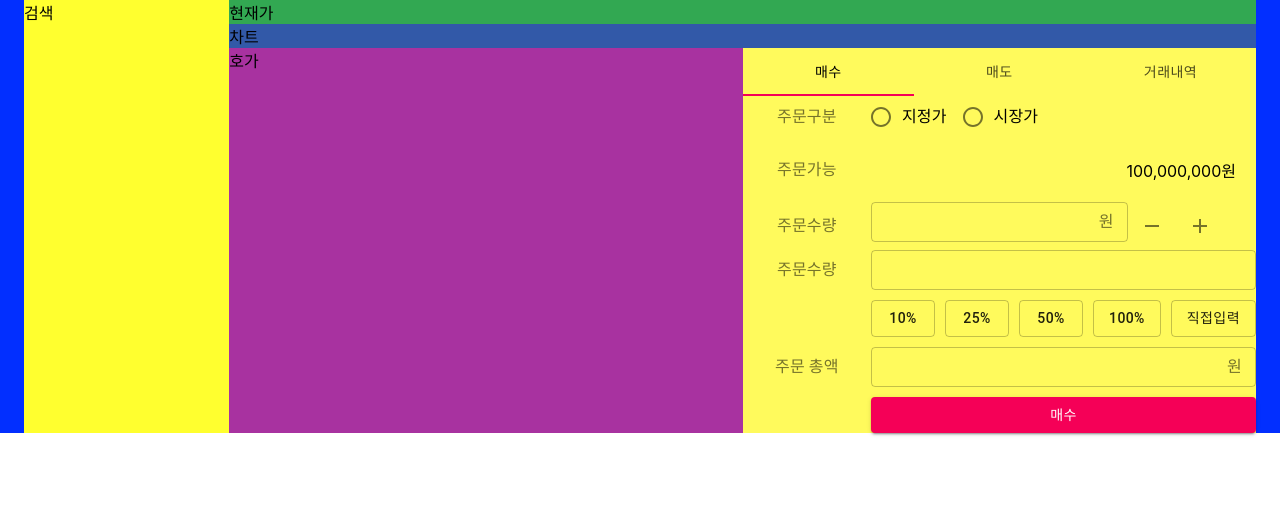
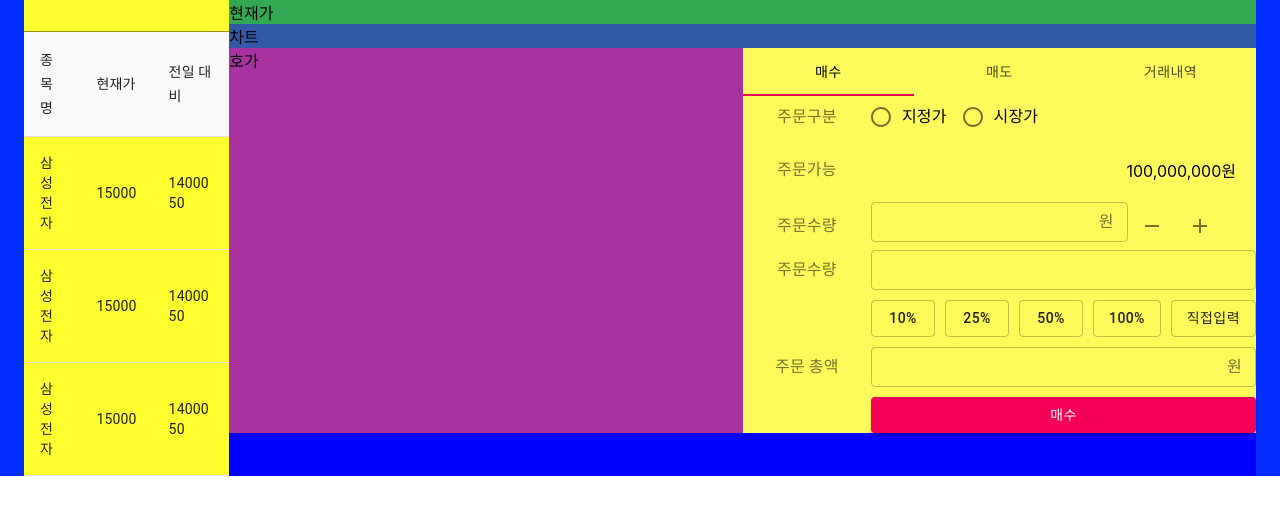
Before and after one commit to tnsgud9/hts, a React (Create React App) app: page / in a window 1280 px wide. Shown: the top 514 px of the page. Built offline with nearby package versions, Linux system fonts and the light colour scheme.

Commit message:
Update Search.tsx

```diff
--- /dev/null
+++ b/src/pages/Trade/components/Search.tsx
@@ -0,0 +1,96 @@
+import { Box, FormControl, TableContainer, Table, TableBody, TableCell, TableHead, TableRow, TextField, Grid } from '@material-ui/core';
+
+type PastTradePriceType = {
+  price: number;
+  percent: number;
+};
+
+type ColumnType = {
+  id: string;
+  label: string;
+};
+
+type RowType = {
+  [key: string]: string | number | PastTradePriceType;
+};
+const columns: ColumnType[] = [
+  { id: 'name', label: '종목명' },
+  { id: 'currentPrice', label: '현재가' },
+  { id: 'pastPrice', label: '전일 대비' },
+];
+
+const rows: RowType[] = [
+  {
+    name: '삼성전자',
+    currentPrice: 15000,
+    pastPrice: {
+      price: 14000,
+      percent: 50,
+    },
+  },
+  {
+    name: '삼성전자',
+    currentPrice: 15000,
+    pastPrice: {
+      price: 14000,
+      percent: 50,
+    },
+  },
+  {
+    name: '삼성전자',
+    currentPrice: 15000,
+    pastPrice: {
+      price: 14000,
+      percent: 50,
+    },
+  },
+];
+const Search = () => {
+  return (
+    <Box>
+      <FormControl>
+        <Grid container>
+          <Grid item>
+            <TextField></TextField>
+          </Grid>
+        </Grid>
+      </FormControl>
+      <FormControl>
+        <TableContainer>
+          <Table stickyHeader aria-label="sticky table">
+            <TableHead>
+              <TableRow>
+                {columns.map((column) => (
+                  <TableCell key={column.id}>{column.label}</TableCell>
+                ))}
+              </TableRow>
+            </TableHead>
+            <TableBody>
+              {rows.map((row, index) => {
+                return (
+                  <TableRow hover role="checkbox" tabIndex={-1}>
+                    {columns.map((column) => {
+                      if (column.id === 'pastPrice') {
+                        const pastPrice = row[column.id] as PastTradePriceType;
+                        return (
+                          <TableCell key={column.id}>
+                            {pastPrice.price}
+                            <br />
+                            {pastPrice.percent}
+                          </TableCell>
+                        );
+                      }
+                      const value = row[column.id] as string | number;
+                      return <TableCell key={column.id}>{value}</TableCell>;
+                    })}
+                  </TableRow>
+                );
+              })}
+            </TableBody>
+          </Table>
+        </TableContainer>
+      </FormControl>
+    </Box>
+  );
+};
+export default Search;
--- a/src/pages/Trade/index.tsx
+++ b/src/pages/Trade/index.tsx
@@ -1,12 +1,13 @@
 import { Container, Grid } from '@material-ui/core';
 import Order from './components/Order';
+import Search from './components/Search';
 
 const Trade = () => {
   return (
     <Container style={{ backgroundColor: '#022fff' }}>
       <Grid container style={{ backgroundColor: '#ffff2f' }}>
         <Grid item xs={12} lg={2}>
-          검색
+          <Search />
         </Grid>
         <Grid item xs={12} lg={10} style={{ backgroundColor: 'blue' }}>
           <Grid container>
```
